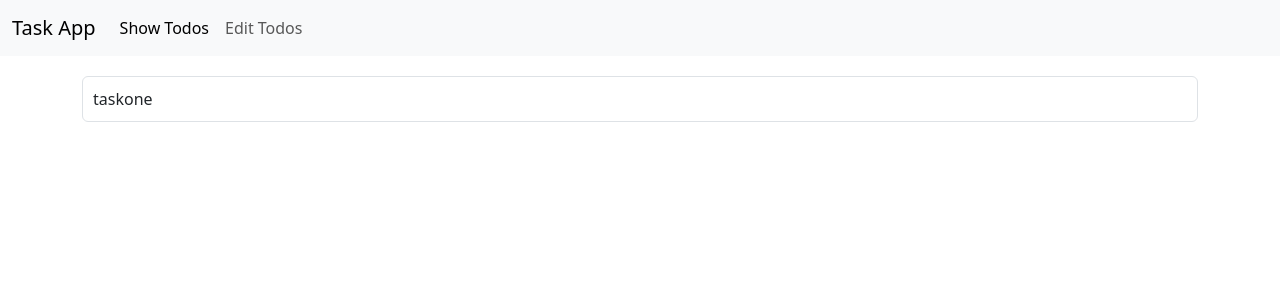
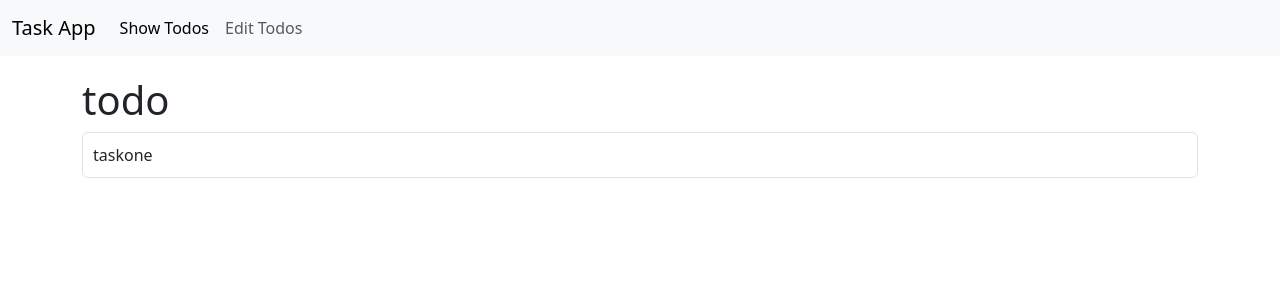
Before and after one commit to mans00rahmed/TaskApp, an Angular app: page / in a window 1280 px wide. Shown: the top 300 px of the page. Built offline with nearby package versions, Linux system fonts and the light colour scheme.

Commit message:
Update todo-list.component.html

```diff
--- a/src/app/todo-list/todo-list.component.html
+++ b/src/app/todo-list/todo-list.component.html
@@ -2,7 +2,7 @@
 <div class="row">
     <div class="col-xs-12">
         <div class="todo-list" *ngIf="link === 'todo'">
-            <h6 class="display-6">{{top}}</h6>
+            <h6 class="display-6">{{link}}</h6>
             <ul class="list-group">
                 <li class="list-group-item" *ngFor="let todo of todos">
                     <span>{{ todo.task }}</span>
```
